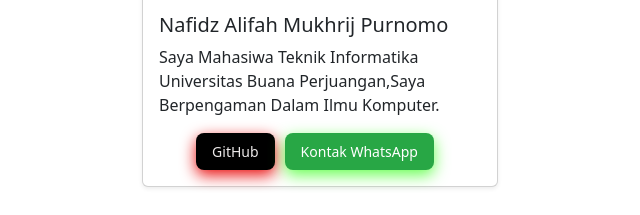
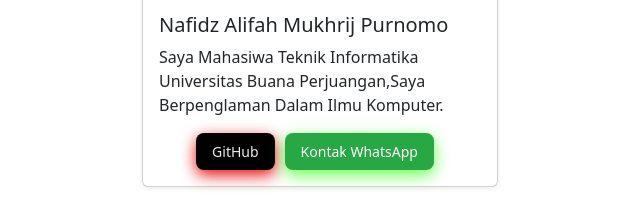
Before and after one commit to Nafidzlifah/Company.Profile, a plain HTML site: page profil.html in a window 1280 px wide. Shown: the part 518-733 px from the top of the page, 320-960 px from the left. Drawn offline with nearby package versions, Linux system fonts and the light colour scheme; a script that the page names is missing.

Commit message:
Update profil.html

```diff
--- a/profil.html
+++ b/profil.html
@@ -109,7 +109,7 @@
             <img src="foto nafidz.jpg" class="card-img-top" alt="Anggota" style="height: 300px; object-fit: cover;">
             <div class="card-body">
               <h5 class="card-title">Nafidz Alifah Mukhrij Purnomo</h5>
-              <p class="card-text">Saya Mahasiwa Teknik Informatika Universitas Buana Perjuangan,Saya Berpengaman Dalam Ilmu Komputer.</p>
+              <p class="card-text">Saya Mahasiwa Teknik Informatika Universitas Buana Perjuangan,Saya Berpenglaman Dalam Ilmu Komputer.</p>
               <!-- Bagian tombol berdampingan -->
               <div class="d-flex justify-content-center btn-container">
                 <a href="https://github.com/Nafidzlifah" class="btn btn-timbul">GitHub</a>
```
